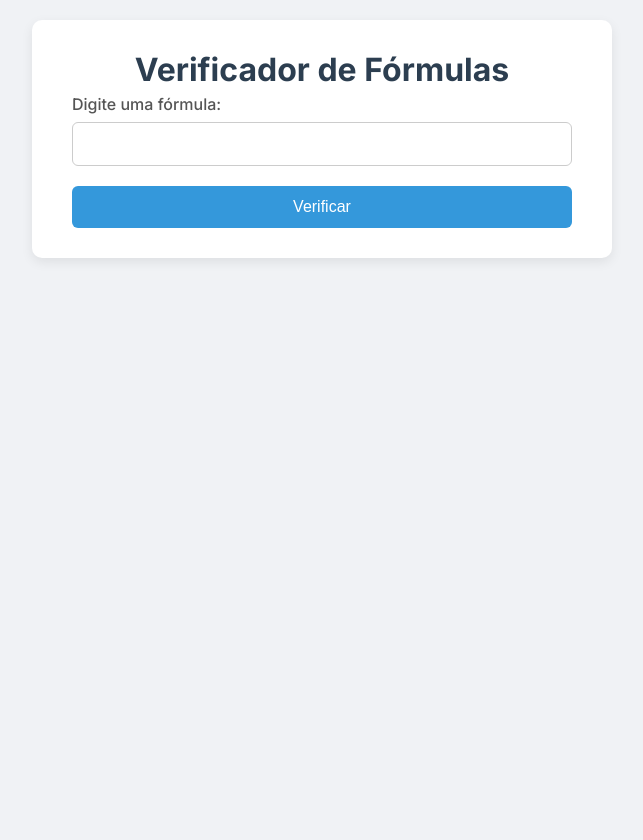
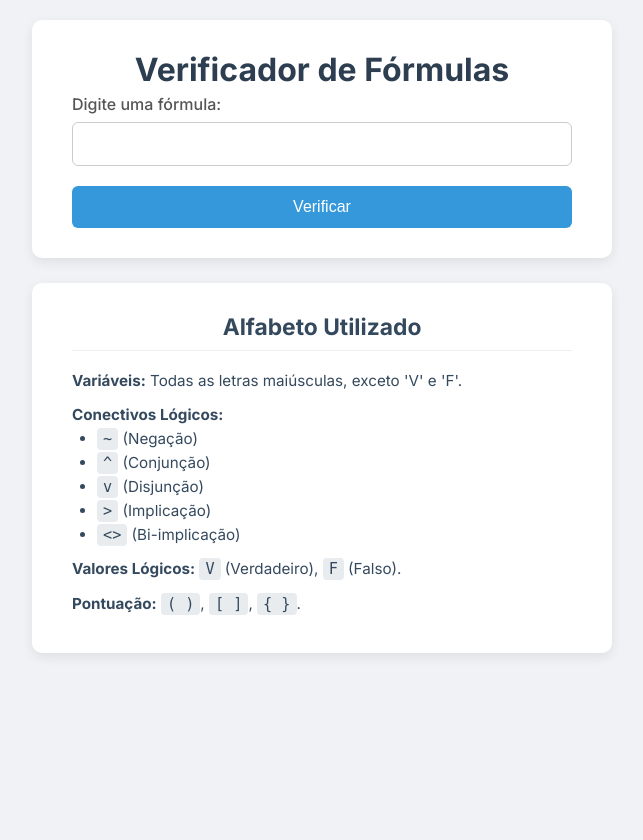
Before and after one commit to taylanmayckon/DesafioLogica-UNIVASF, a Flask app: page / in a window 1280 px wide. Shown: the whole page, without its empty margins (318-961 px from the left). Run offline with Flask 3, Linux system fonts and the light colour scheme.

Commit message:
Refactor(interface): Card com o alfabeto utilizado

```diff
--- a/app.py
+++ b/app.py
@@ -3,6 +3,7 @@ from logica import AnalisadorLogico
 
 app = Flask(__name__)
 
+# TODO: Fazer um botão iterativo pra só mostrar o alfabeto utilizado quando clicar em algum botão
 @app.route("/", methods=["GET", "POST"])
 def index():
     analisador = None
@@ -13,7 +14,7 @@ def index():
         analisador.analisar_expressao()
         analisador.traduz_expressao()
 
-    return render_template("index.html", analisador=analisador)
+    return render_template("index.html", analisador=analisador, alfabeto=AnalisadorLogico)
 
 if __name__ == "__main__":
     app.run(debug=True)
--- a/static/style.css
+++ b/static/style.css
@@ -5,8 +5,9 @@ body {
     margin: 0;
     padding: 20px;
     display: flex;
-    justify-content: center;
-    align-items: flex-start;
+    justify-content: top;
+    flex-direction: column;
+    align-items: center;
     min-height: 100vh;
 }
 
@@ -124,3 +125,39 @@ button:hover {
     margin-bottom: 5px;
     color: #555;
 }
+
+code {
+    background-color: #e9ecef;
+    padding: 2px 6px;
+    border-radius: 4px;
+    font-family: monospace;
+}
+
+.alfabeto-container {
+    margin-top: 25px;
+    text-align: left;
+    font-size: 0.95rem;
+    color: #34495e;
+}
+
+.alfabeto-container h2 {
+    text-align: center;
+    margin-top: 0;
+    margin-bottom: 20px;
+    border-bottom: 1px solid #eee;
+    padding-bottom: 10px;
+}
+
+.alfabeto-container p {
+    margin-bottom: 10px;
+}
+
+.alfabeto-container ul {
+    margin-top: -5px;
+    margin-bottom: 15px;
+    padding-left: 25px;
+}
+
+.alfabeto-container li {
+    margin-bottom: 5px;
+}
--- a/templates/index.html
+++ b/templates/index.html
@@ -10,6 +10,7 @@
     <link rel="stylesheet" href="{{ url_for('static', filename='style.css') }}">
 </head>
 <body>
+    <!-- Verificador de formulas -->
     <div class="container">
         <h1>Verificador de Fórmulas</h1>
 
@@ -38,5 +39,25 @@
             </div>
         {% endif %}
     </div>
+
+    <!-- Alfabeto utilizado -->
+    <div class="container alfabeto-container">
+    <h2>Alfabeto Utilizado</h2>
+
+    <p><strong>Variáveis:</strong> Todas as letras maiúsculas, exceto 'V' e 'F'.</p>
+
+    <p><strong>Conectivos Lógicos:</strong></p>
+    <ul>
+        <li><code>~</code> (Negação)</li>
+        <li><code>^</code> (Conjunção)</li>
+        <li><code>v</code> (Disjunção)</li>
+        <li><code>></code> (Implicação)</li>
+        <li><code><></code> (Bi-implicação)</li>
+    </ul>
+
+    <p><strong>Valores Lógicos:</strong> <code>V</code> (Verdadeiro), <code>F</code> (Falso).</p>
+
+    <p><strong>Pontuação:</strong> <code>( )</code>, <code>[ ]</code>, <code>{ }</code>.</p>
+    </div>
 </body>
 </html>
```
